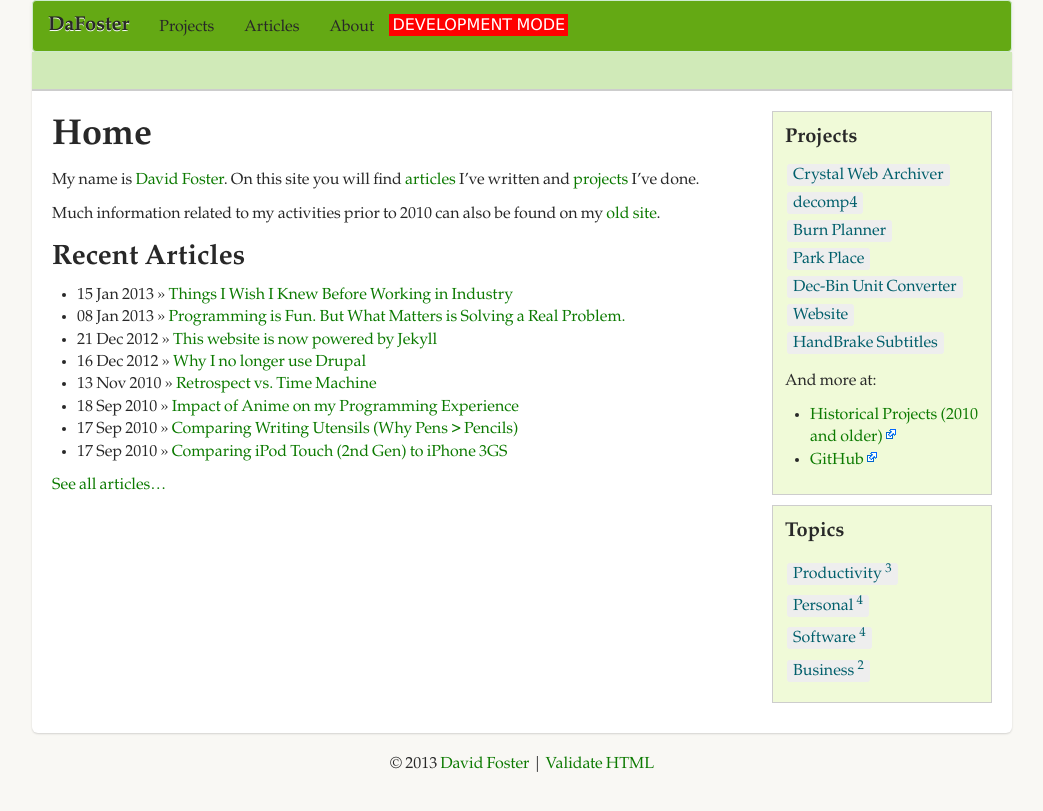
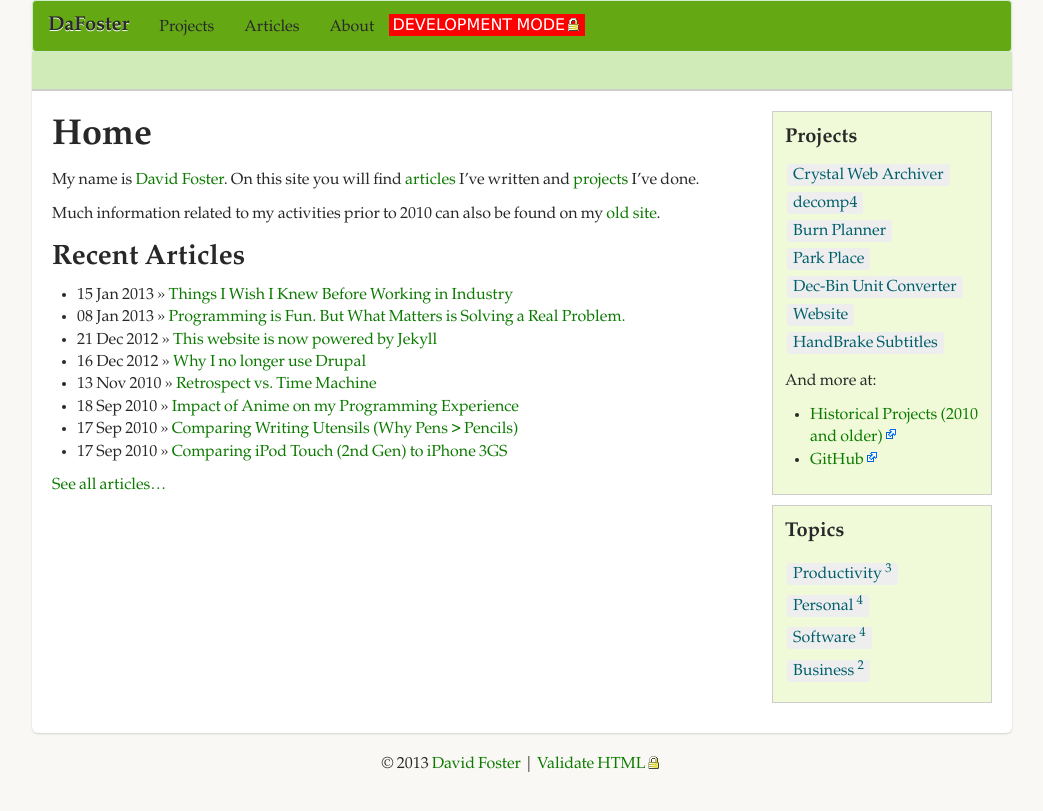
Before and after one commit to davidfstr/dafoster.net, a Jekyll site: the page built from index.md, in a window 1280 px wide. Shown: the top 811 px of the page, without its empty margins (118-1161 px from the left). Built offline with Jekyll 4.4.1, drawn with Linux system fonts in a browser that asks for light colours; Markdown is read by kramdown in place of the engine named in the settings.

Commit message:
Enable local HTML validation when running in development mode.

```diff
--- a/_layouts/default.html
+++ b/_layouts/default.html
@@ -61,7 +61,9 @@
             {% endfor %}
             {% if site.safe == false %}
               <li style="background-color: red; color: white; margin-top: 13px; padding-left: .2em; padding-right: .2em; font-family: Verdana, sans-serif;">
-                DEVELOPMENT MODE
+                <span class="private" style="background-position: center right;">
+                  DEVELOPMENT MODE
+                </span>
               </li>
             {% endif %}
           </ul>
@@ -116,7 +118,10 @@
       </div>
 
       <footer>
-        <p>&copy; {{ site.time | date: '%Y'}} <a href="/about/">{{ site.author.name }}</a> | <a href="javascript:void(window.location='x-validator-sac://open?uri='+escape(window.location))"><span class="private">Validate HTML</span></a></p>
+        <p>&copy; {{ site.time | date: '%Y'}} <a href="/about/">{{ site.author.name }}</a>
+        {% if site.safe == false %}
+         | <a href="javascript:void(window.location='x-validator-sac://open?uri='+escape(window.location))"><span class="private">Validate HTML</span></a></p>
+        {% endif %}
       </footer>
 
     </div>
--- a/assets/css/style.css
+++ b/assets/css/style.css
@@ -122,6 +122,24 @@
 	 *         a good discussion of the issue. */
 	background: url(external.png) top right no-repeat;
 	padding-right: 13px;
+}
+
+/*
+ * Private context styling based on CSS code found at:
+ * http://en.wikipedia.org/skins-1.5/monobook/main.css
+ *
+ * Generally this style is applied to anything that is
+ * conditionally enabled when the site is in development mode
+ * (and disabled when in production mode).
+ */
+.private {
+  /* IE6/XP: Doesn't display the background image in the correct location
+	 *         when the decorated 'a' link wraps multiple lines.
+	 *         No non-Javascript workaround for this exists as of 11/20/2007.
+	 *         See http://www.satzansatz.de/cssd/wrappinglinkbg.html for
+	 *         a good discussion of the issue. */
+	background: url(lock_icon.gif) top right no-repeat;
+  padding-right: 17px;
 }
 
 /*
```
Also changed, not shown: assets/css/lock_icon.gif (added).
